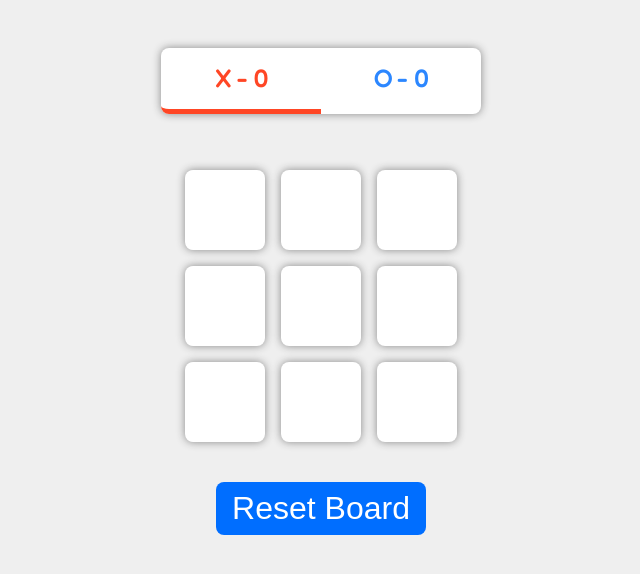
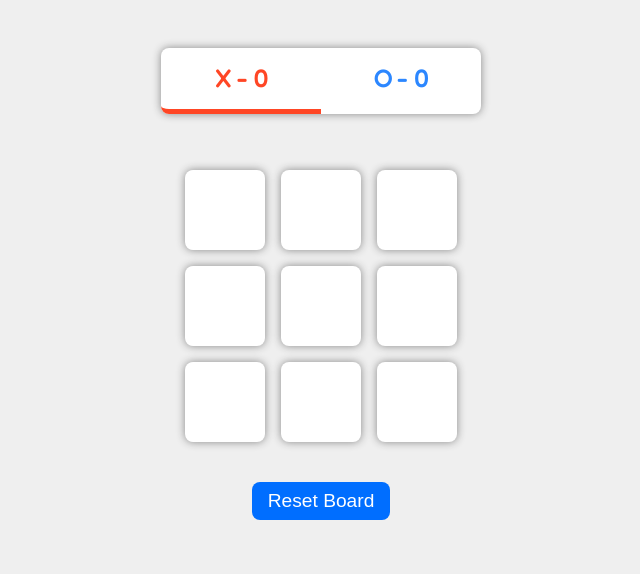
Before and after one commit to h4rsham/TicTacToe, a React (Create React App) app: page / in a window 1280 px wide. Shown: the top 574 px of the page, without its empty margins (319-959 px from the left). Built offline with nearby package versions, Linux system fonts and the light colour scheme.

Commit message:
Changed font size

```diff
--- a/src/components/resetButton.css
+++ b/src/components/resetButton.css
@@ -3,7 +3,7 @@
     border-radius: 0.5rem;
     background-color: rgb(0,110,255);
     color: white;
-    font-size: 2rem;
+    font-size: 1.2rem;
     padding: 0.5rem 1rem;
     margin: 2rem auto;
     display: block;
```
